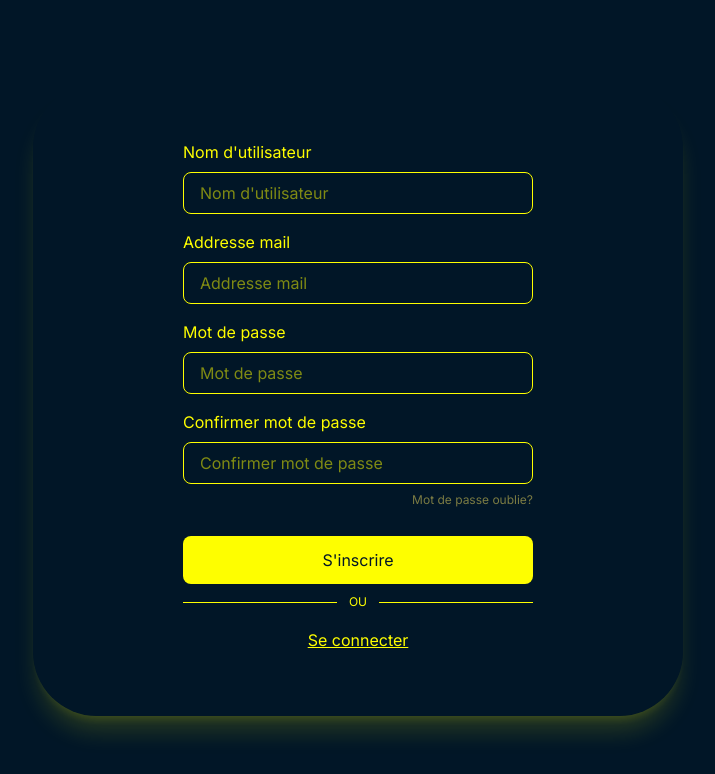
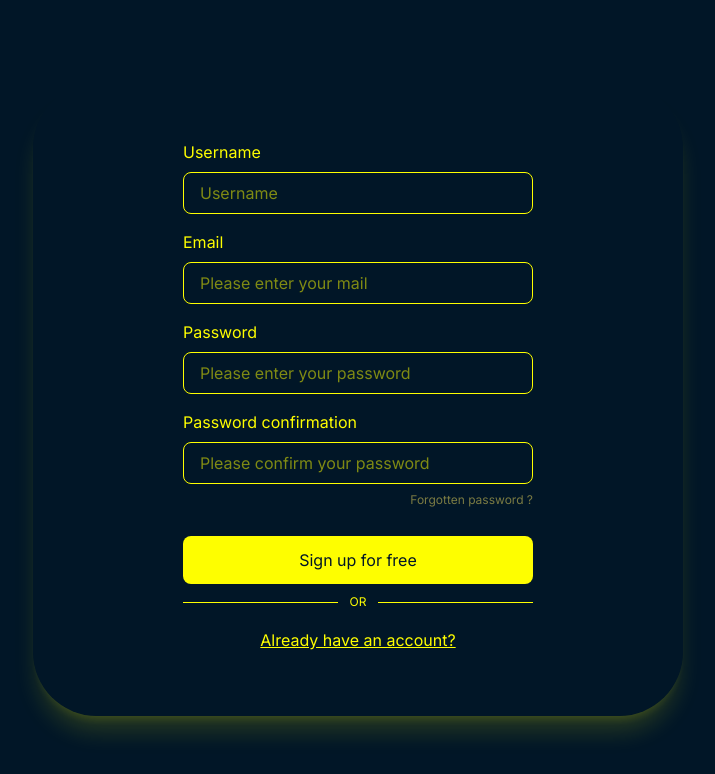
Before and after one commit to Gpatrix/ft_transcendence, a React (Vite) app in the folder srcs/front/vitejs/: page /register in a window 1280 px wide. Shown: the top 774 px of the page, without its empty margins (282-997 px from the left). Built offline with nearby package versions, Linux system fonts and the light colour scheme.

Commit message:
DONE: Multi language implementation for login forms

```diff
--- a/srcs/front/vitejs/src/pages/Auth/Login.tsx
+++ b/srcs/front/vitejs/src/pages/Auth/Login.tsx
@@ -4,6 +4,8 @@ import Button from "../../components/Button"
 import { useState } from "react";
 import { useNavigate } from "react-router";
 import LoginErrorMsg from "../../components/LoginErrorMsg";
+import { get_server_translation } from "../../translations/server_responses";
+import { get_page_translation } from "../../translations/pages_reponses";
 
 
 export default function Login() {
@@ -14,6 +16,7 @@ export default function Login() {
     const navigate = useNavigate(); // redirect to home
 
     const handleSubmit = (event : React.FormEvent<HTMLFormElement>) => {
+        get_server_translation("1001")
         event.preventDefault();
         try {
             const requestData = {
@@ -47,23 +50,23 @@ export default function Login() {
 
     return (
         <form onSubmit={(e)=>handleSubmit(e)} className="flex flex-col  max-w-[100%] min-w-[60%] px-5">
-            <InputWithLabel type={error ? "error" : "ok"} onChange={(e)=>setEmail(e.target.value)} placeholder="Addresse mail" label="Addresse mail" />
-            <InputWithLabel type={error ? "error" : "ok"} onChange={(e)=>setPassword(e.target.value)} hidechars={true} placeholder="Mot de passe" label="Mot de passe" />
-            <Link className="ml-auto text-dark-yellow text-xs py-2 hover:text-yellow">Mot de passe oublie?</Link>
+            <InputWithLabel type={error ? "error" : "ok"} onChange={(e)=>setEmail(e.target.value)} placeholder={get_page_translation("email_placeholder")} label={get_page_translation("email")} />
+            <InputWithLabel type={error ? "error" : "ok"} onChange={(e)=>setPassword(e.target.value)} hidechars={true} placeholder={get_page_translation("password_placeholder")} label={get_page_translation("password")} />
+            <Link className="ml-auto text-dark-yellow text-xs py-2 hover:text-yellow">{get_page_translation("forgotten")}</Link>
 
             { error &&
                 <LoginErrorMsg>{error}</LoginErrorMsg>
             }
 
-            <Button type="full" className="mt-5">Connexion</Button>
+            <Button type="full" className="mt-5">{get_page_translation("connexion")}</Button>
 
             <span className="flex text-xs text-yellow items-center my-[10px]">
                 <span className="w-full h-[1px] mr-[12px] bg-yellow"/>
-                <span>OU</span>
+                <span>{get_page_translation("or")}</span>
                 <span className="w-full h-[1px] ml-[12px] bg-yellow"/>
             </span>
 
-            <Link to="/register" className="text-yellow ml-auto mr-auto underline py-2 mb-4 hover:text-yellow">S'inscrire gratuitement</Link>
+            <Link to="/register" className="text-yellow ml-auto mr-auto underline py-2 mb-4 hover:text-yellow">{get_page_translation("register")}</Link>
 
         </form>
     )
--- a/srcs/front/vitejs/src/pages/Auth/Register.tsx
+++ b/srcs/front/vitejs/src/pages/Auth/Register.tsx
@@ -5,6 +5,7 @@ import { useState } from "react";
 import {check_password, confirm_password} from "../../validators/password.tsx";
 import check_email from "../../validators/email.tsx";
 import check_username from "../../validators/username.tsx";
+import { get_page_translation } from "../../translations/pages_reponses.tsx";
 
 import LoginErrorMsg from "../../components/LoginErrorMsg";
 import { ErrorTypes} from "./ErrorClass"
@@ -68,30 +69,30 @@ export default function Register() {
     return (
         <form onSubmit={(e)=>handleSubmit(e)} className="flex flex-col max-w-[80%] min-w-[60%]  px-5">
             <InputWithLabel type={errorfield == ErrorTypes.USERNAME ? "error" : "ok"} onChange={(e)=>setName(e.target.value)}
-            placeholder="Nom d'utilisateur" label="Nom d'utilisateur" />
+            placeholder={get_page_translation("username_placeholder")} label={get_page_translation("username")} />
 
             <InputWithLabel type={errorfield == ErrorTypes.MAIL ? "error" : "ok"} onChange={(e)=>setEmail(e.target.value)}
-            placeholder="Addresse mail" label="Addresse mail" />
+            placeholder={get_page_translation("email_placeholder")} label={get_page_translation("email")} />
 
             <InputWithLabel type={errorfield == ErrorTypes.PASS ? "error" : "ok"} onChange={(e)=>setPassword(e.target.value)} hidechars={true}
-            placeholder="Mot de passe" label="Mot de passe" />
+            placeholder={get_page_translation("password_placeholder")} label={get_page_translation("password")} />
 
             <InputWithLabel type={errorfield == ErrorTypes.PASS_MATCH ? "error" : "ok"} onChange={(e)=>setPasswordConfirm(e.target.value)} hidechars={true}
-            placeholder="Confirmer mot de passe" label="Confirmer mot de passe" />
+            placeholder={get_page_translation("password_confirm_placeholder")} label={get_page_translation("password_confirm")} />
 
-            <Link className="ml-auto text-dark-yellow text-xs py-2 hover:text-yellow">Mot de passe oublie?</Link>
+            <Link className="ml-auto text-dark-yellow text-xs py-2 hover:text-yellow">{get_page_translation("forgotten")}</Link>
 
             { error &&
                 <LoginErrorMsg>{error}</LoginErrorMsg>
             }
 
-            <Button type="full" className="mt-5">S'inscrire</Button>
+            <Button type="full" className="mt-5">{get_page_translation("register")}</Button>
             <span className="flex text-xs text-yellow items-center my-[10px]">
                 <span className="w-full h-[1px] mr-[12px] bg-yellow"/>
-                <span>OU</span>
+                <span>{get_page_translation("or")}</span>
                 <span className="w-full h-[1px] ml-[12px] bg-yellow"/>
             </span>
-            <Link to="/login" className="text-yellow ml-auto mr-auto underline py-2 mb-4 hover:text-yellow">Se connecter</Link>
+            <Link to="/login" className="text-yellow ml-auto mr-auto underline py-2 mb-4 hover:text-yellow">{get_page_translation("login")}</Link>
         </form>
     )
 }
--- /dev/null
+++ b/srcs/front/vitejs/src/translations/pages_reponses.tsx
@@ -0,0 +1,19 @@
+import { useLocation } from 'react-router';
+import translations from './translations.json';
+
+export function get_page_translation(str: string) : string {
+    const location : string  = useLocation().pathname.slice(1)
+
+    const pageName = (translations.Routes as Record<string, string>)[location];
+    if (!pageName)
+        return (`No route match for "${location}"`);
+
+    const page = (translations.Pages as Record<string, any>)[pageName];
+    if (!page)
+        return (`No page named "${pageName}"`);
+
+    let language : number | null = Number(localStorage.getItem("LANGUAGE"))
+    if (language != null)
+        return (page[str][language])
+    return (page[str][0])
+}
--- /dev/null
+++ b/srcs/front/vitejs/src/translations/server.json
@@ -0,0 +1,32 @@
+{
+    "1001": [
+        "Password must contain lowercases, uppercases, and digits",
+        "Le mot de passe doit contenir des minuscules, des majuscules et des chiffres",
+        "La password deve contenere lettere minuscole, maiuscole e numeri"
+    ],
+    "1002": [
+        "Password too short",
+        "Mot de passe trop court",
+        "Password troppo corta"
+    ],
+    "1003": [
+        "User already exists",
+        "L'utilisateur existe déjà",
+        "L'utente esiste già"
+    ],
+    "1004": [
+        "Invalid email format",
+        "Format d'adresse e-mail invalide",
+        "Formato email non valido"
+    ],
+    "1005": [
+        "Invalid username format",
+        "Format de nom d'utilisateur invalide",
+        "Formato nome utente non valido"
+    ],
+    "1006": [
+        "Invalid username or password",
+        "Nom d'utilisateur ou mot de passe invalide",
+        "Nome utente o password non validi"
+    ]
+}
--- /dev/null
+++ b/srcs/front/vitejs/src/translations/server_responses.tsx
@@ -0,0 +1,13 @@
+import serverTranslations from './server.json';
+
+export function get_server_translation(code: string) : string {
+    const translation = serverTranslations[code as keyof typeof serverTranslations];
+    let language : number | null = Number(localStorage.getItem("LANGUAGE"))
+
+    if (translation) {
+        if (language != null)
+            return (translation[language])
+        return (translation[0])
+    }
+    return ("UNDEFINED")
+}
--- /dev/null
+++ b/srcs/front/vitejs/src/translations/translations.json
@@ -0,0 +1,23 @@
+{
+    "Routes": {
+            "login" : "Auth",
+            "register" : "Auth"
+    },
+    "Pages": {
+        "Auth": {
+            "username": ["Username", "Nom d'utilisateur", "Nome utente"],
+            "username_placeholder": ["Username", "Nom d'utilisateur", "Nome utente"],
+            "password": ["Password", "Mot de passe", "Password"],
+            "password_placeholder": ["Please enter your password", "Entrez votre mot de passe", "Inserisci la tua password"],
+            "password_confirm": ["Password confirmation", "Confirmation du mot de passe", "Conferma la password"],
+            "password_confirm_placeholder": ["Please confirm your password", "Veuillez confirmer votre mot de passe", "Conferma la tua password"],
+            "email": ["Email", "Adresse mail", "Email"],
+            "email_placeholder": ["Please enter your mail", "Entrez votre adresse mail", "Inserisci la tua email"],
+            "forgotten": ["Forgotten password ?", "Mot de passe oublié ?", "Password dimenticata?"],
+            "connexion": ["Log in", "Connexion", "Accedi"],
+            "or": ["OR", "OU", "O"],
+            "register": ["Sign up for free", "S'inscrire gratuitement", "Iscriviti gratuitamente"],
+            "login": ["Already have an account?", "Se connecter", "Hai già un account?"]
+        }
+    }
+}
```
